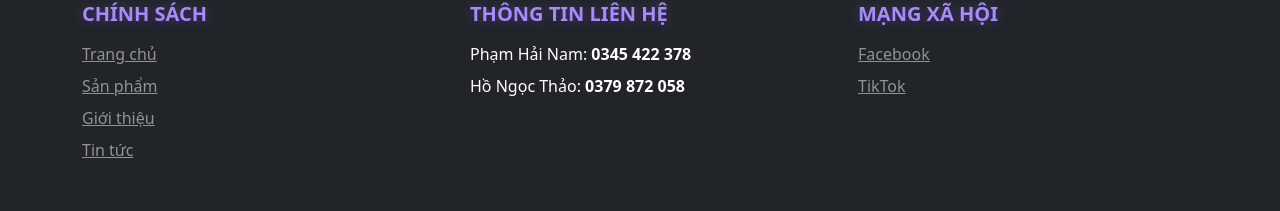
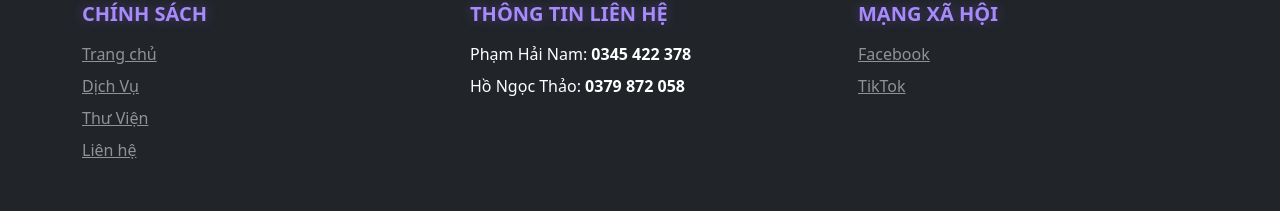
Before and after one commit to PhamHaiNamm/lgd, a React (Create React App) app: page / in a window 1280 px wide. Shown: the part 2955-3166 px from the top of the page. Built offline with nearby package versions, Linux system fonts and the light colour scheme; no server answers; the database is empty.

Commit message:
hoàn thiện

```diff
--- a/src/components/Footer.js
+++ b/src/components/Footer.js
@@ -60,9 +60,9 @@ function Footer() {
             <h5 className="fw-bold mb-3 lgd-title-gold" style={{ color: '#a78bfa', textShadow: '0 0 12px rgba(139,92,246,0.4)' }}>CHÍNH SÁCH</h5>
             <ul className="list-unstyled">
               <li className="mb-2"><Link to="/" className="text-white-50 hover-text-white">Trang chủ</Link></li>
-              <li className="mb-2"><Link to="/san-pham" className="text-white-50 hover-text-white">Sản phẩm</Link></li>
-              <li className="mb-2"><Link to="/gioi-thieu" className="text-white-50 hover-text-white">Giới thiệu</Link></li>
-              <li className="mb-2"><Link to="/tin-tuc" className="text-white-50 hover-text-white">Tin tức</Link></li>
+              <li className="mb-2"><Link to="/performance-services" className="text-white-50 hover-text-white">Dịch Vụ</Link></li>
+              <li className="mb-2"><Link to="/blog" className="text-white-50 hover-text-white">Thư Viện</Link></li>
+              <li className="mb-2"><Link to="/contact" className="text-white-50 hover-text-white">Liên hệ</Link></li>
             </ul>
           </div>
 
```
